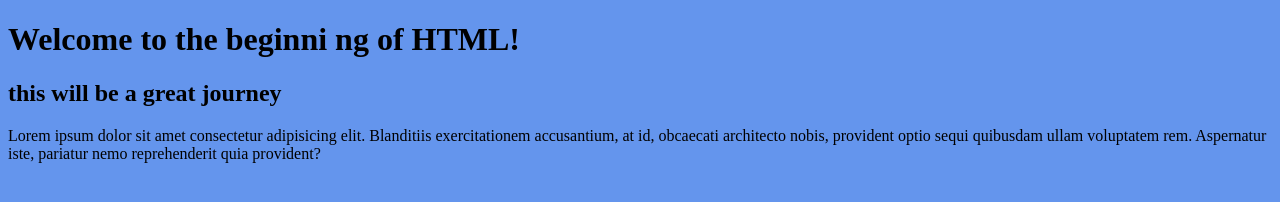
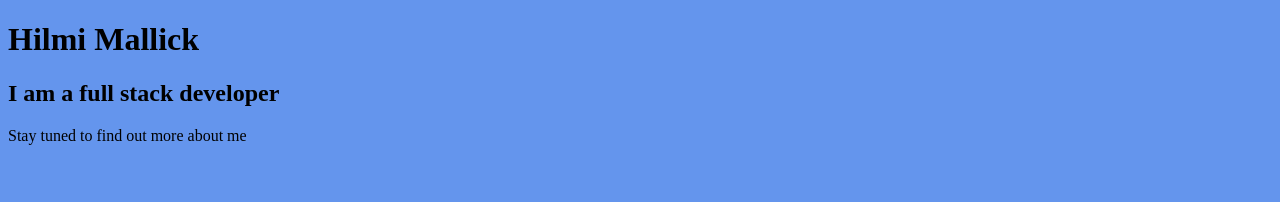
Before and after one commit to hilmimallick/practice, a plain HTML site: page index.html in a window 1280 px wide. Drawn offline with Linux system fonts and the light colour scheme.

Commit message:
made changes

```diff
--- a/index.html
+++ b/index.html
@@ -7,8 +7,8 @@
     <title>Document</title>
 </head>
 <body style="background-color:cornflowerblue"></body>
-    <h1>Welcome to the beginni ng of HTML!</h1>
-    <h2>this will be a great journey</h2>
-    <p>Lorem ipsum dolor sit amet consectetur adipisicing elit. Blanditiis exercitationem accusantium, at id, obcaecati architecto nobis, provident optio sequi quibusdam ullam voluptatem rem. Aspernatur iste, pariatur nemo reprehenderit quia provident?  </p>
+    <h1>Hilmi Mallick</h1>
+    <h2>I am a full stack developer</h2>
+    <p>Stay tuned to find out more about me</p>
 </body>
 </html>
```
